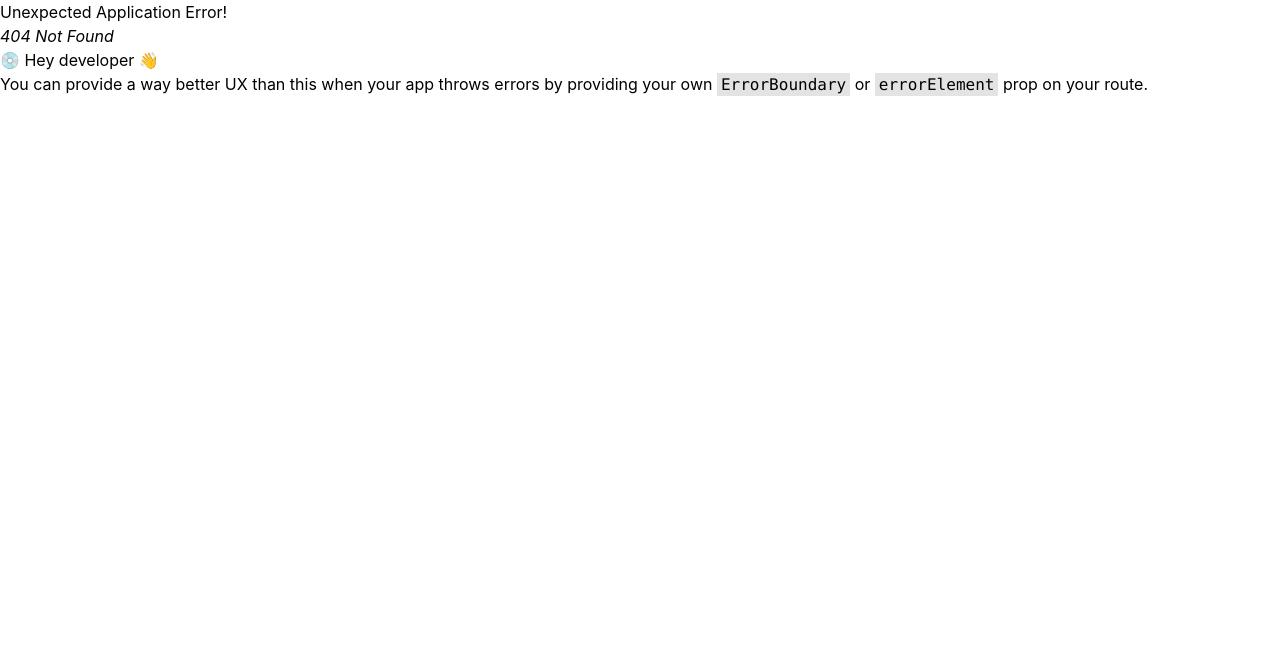
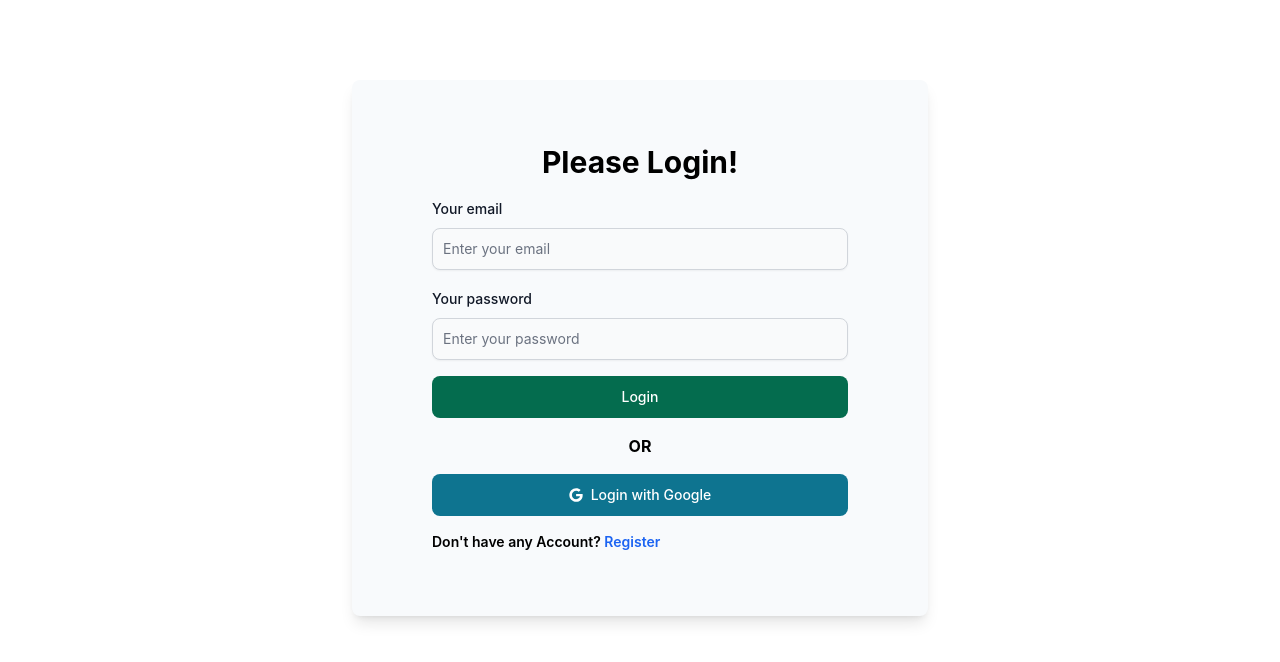
Before and after one commit to mohi14/TrainerX-client, a React (Create React App) app: page /login in a window 1280 px wide. Before the commit this address had no page. Shown: the top 662 px of the page. Built offline with nearby package versions, Linux system fonts and the light colour scheme.

Commit message:
login form added

```diff
--- a/package.json
+++ b/package.json
@@ -11,6 +11,7 @@
     "flowbite-react": "^0.3.4",
     "react": "^18.2.0",
     "react-dom": "^18.2.0",
+    "react-icons": "^4.6.0",
     "react-router-dom": "^6.4.3",
     "react-scripts": "5.0.1",
     "web-vitals": "^2.1.4"
--- a/public/index.html
+++ b/public/index.html
@@ -1,14 +1,12 @@
 <!DOCTYPE html>
 <html lang="en">
+
 <head>
   <meta charset="utf-8" />
   <link rel="icon" href="%PUBLIC_URL%/favicon.ico" />
   <meta name="viewport" content="width=device-width, initial-scale=1" />
   <meta name="theme-color" content="#000000" />
-    <meta
-      name="description"
-      content="Web site created using create-react-app"
-    />
+  <meta name="description" content="Web site created using create-react-app" />
   <link rel="apple-touch-icon" href="%PUBLIC_URL%/logo192.png" />
   <!--
       manifest.json provides metadata used when your web app is installed on a
@@ -24,8 +22,9 @@
       work correctly both with client-side routing and a non-root public URL.
       Learn how to configure a non-root public URL by running `npm run build`.
     -->
-    <title>React App</title>
+  <title>TrainerX</title>
 </head>
+
 <body>
   <noscript>You need to enable JavaScript to run this app.</noscript>
   <div id="root"></div>
@@ -40,4 +39,5 @@
       To create a production bundle, use `npm run build` or `yarn build`.
     -->
 </body>
+
 </html>
--- /dev/null
+++ b/src/Pages/Login/Login .js
@@ -0,0 +1,53 @@
+import { Button, Label, TextInput } from 'flowbite-react';
+import React from 'react';
+import { FaGoogle } from "react-icons/fa";
+import { Link } from 'react-router-dom';
+
+const Login = () => {
+    return (
+        <div className='max-w-xs lg:max-w-xl m-auto mt-20 p-10 lg:py-16 lg:px-20 bg-slate-50 shadow-lg rounded-lg'>
+            <p className='text-center text-3xl font-bold mb-4'>Please Login!</p>
+            <form className="flex flex-col gap-4">
+                <div>
+                    <div className="mb-2 block">
+                        <Label
+                            htmlFor="email2"
+                            value="Your email"
+                        />
+                    </div>
+                    <TextInput
+                        id="email2"
+                        type="email"
+                        placeholder="Enter your email"
+                        required={true}
+                        shadow={true}
+                    />
+                </div>
+                <div>
+                    <div className="mb-2 block">
+                        <Label
+                            htmlFor="password2"
+                            value="Your password"
+                        />
+                    </div>
+                    <TextInput
+                        id="password2"
+                        type="password"
+                        placeholder="Enter your password"
+                        required={true}
+                        shadow={true}
+                    />
+                </div>
+                <Button type="submit" color={"success"}>
+                    Login
+                </Button>
+                <h4 className='text-center font-bold'>OR</h4>
+                <Button><FaGoogle className='mr-2' /> Login with Google</Button>
+
+                <p className='text-sm font-semibold'>Don't have any Account? <Link to='/register' className="text-blue-600 hover:underline">Register</Link> </p>
+            </form>
+        </div>
+    );
+};
+
+export default Login;
--- /dev/null
+++ b/src/Pages/Register/Register.js
@@ -0,0 +1,50 @@
+import React from 'react';
+import { Button, Label, TextInput } from 'flowbite-react';
+import { Link } from 'react-router-dom';
+
+const Register = () => {
+    return (
+        <div className='max-w-xs lg:max-w-xl m-auto mt-20 p-10 lg:py-16 lg:px-20 bg-slate-50 shadow-lg rounded-lg'>
+            <p className='text-center text-3xl font-bold mb-4'>Please Login!</p>
+            <form className="flex flex-col gap-4">
+                <div>
+                    <div className="mb-2 block">
+                        <Label
+                            htmlFor="email2"
+                            value="Your email"
+                        />
+                    </div>
+                    <TextInput
+                        id="email2"
+                        type="email"
+                        placeholder="Enter your email"
+                        required={true}
+                        shadow={true}
+                    />
+                </div>
+                <div>
+                    <div className="mb-2 block">
+                        <Label
+                            htmlFor="password2"
+                            value="Your password"
+                        />
+                    </div>
+                    <TextInput
+                        id="password2"
+                        type="password"
+                        placeholder="Enter your password"
+                        required={true}
+                        shadow={true}
+                    />
+                </div>
+                <Button type="submit" color={"success"}>
+                    Register
+                </Button>
+
+                <p className='text-sm font-semibold'>Don't have any Account? <Link to='/register' className="text-blue-600 hover:underline">Register</Link> </p>
+            </form>
+        </div>
+    );
+};
+
+export default Register;
```
Also changed, not shown: src/Routes/Routes.js (+7 -1 lines), 2 other files (tests, documents, lock files or other folders). Lines whose indentation alone changed are shown as unchanged.
